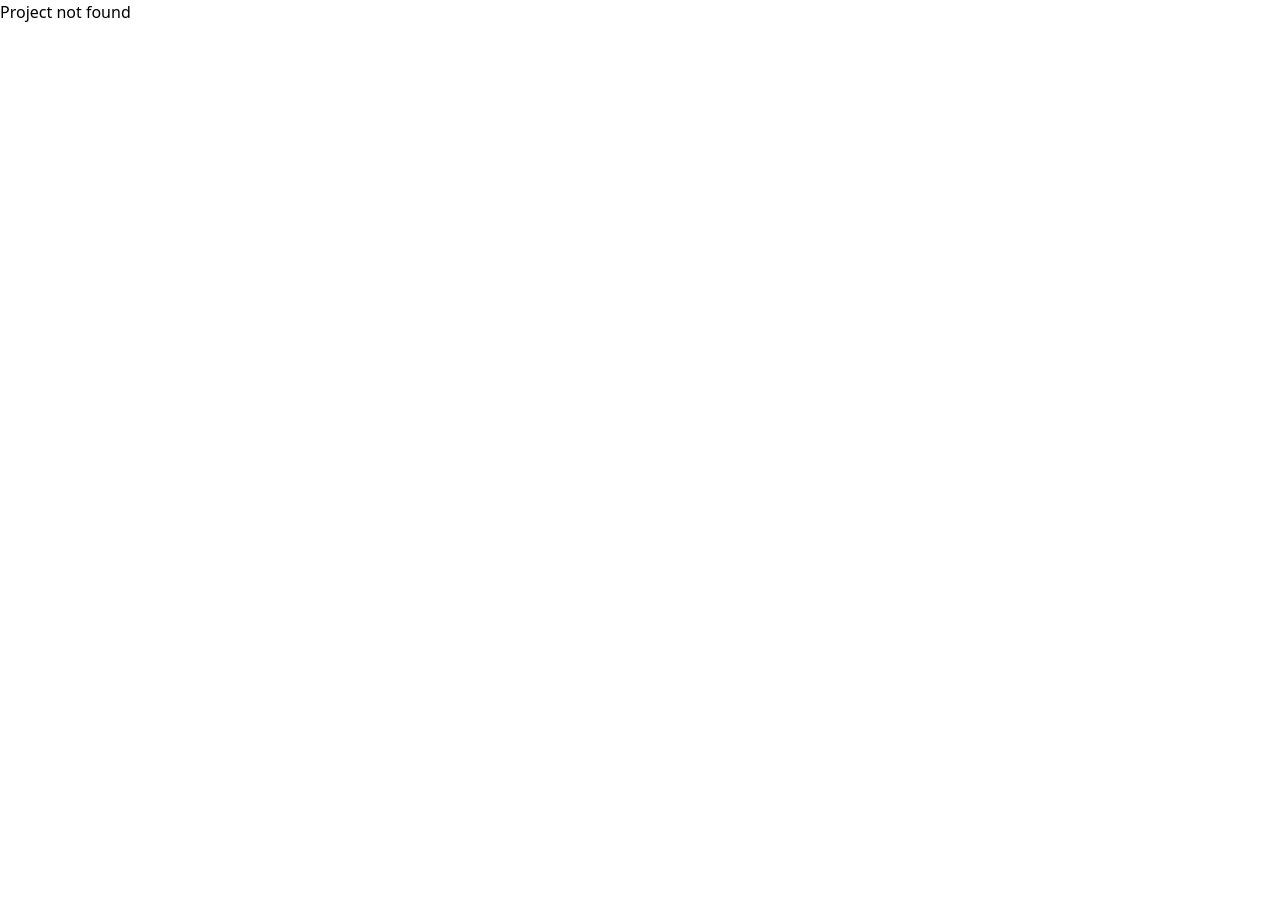
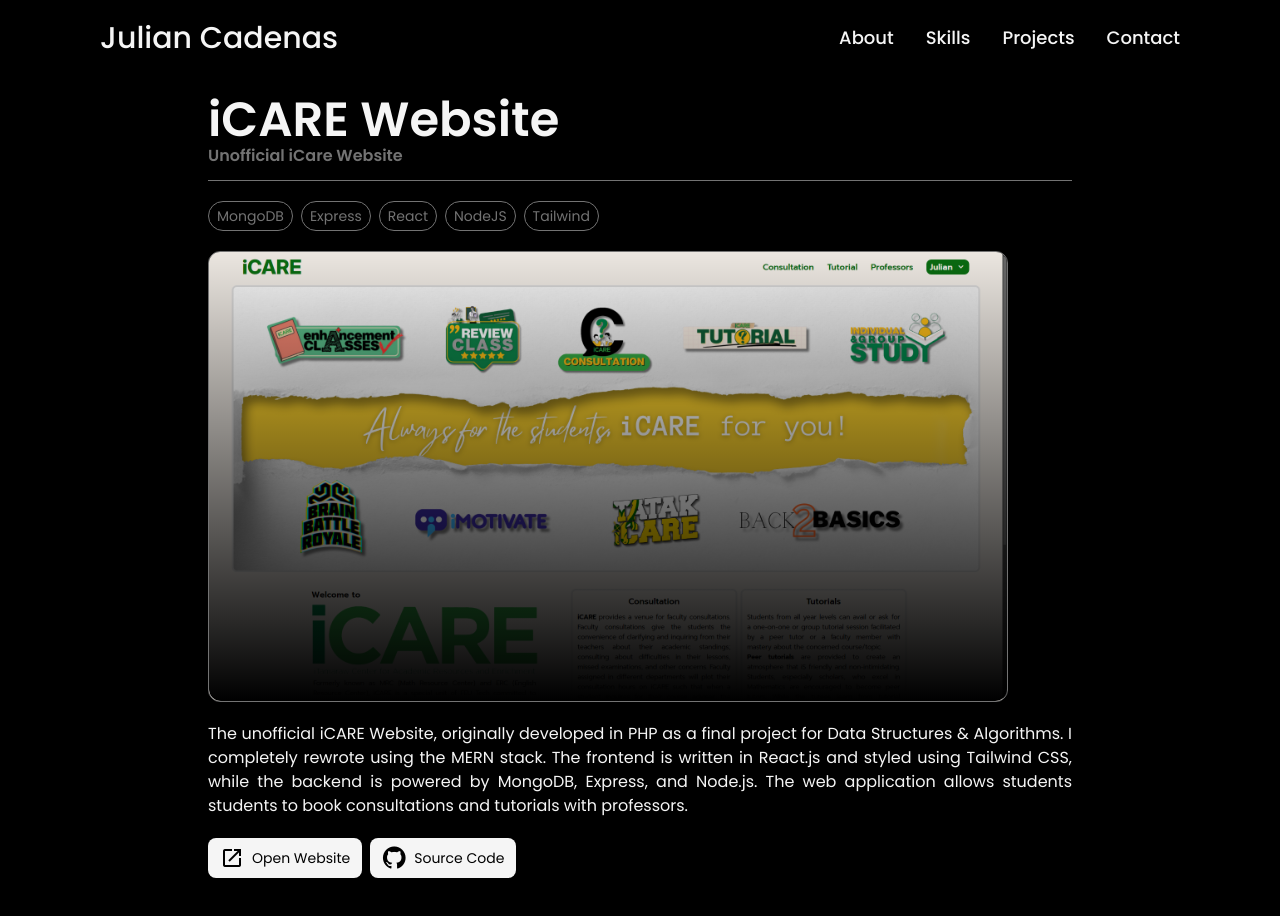
Before and after one commit to julsCadenas/portfolio-2, a React (Vite) app: page /project/1 in a window 1280 px wide. Before the commit this address had no page. Shown: the top 916 px of the page. Before the commit the page ends 800 px from the top, so only its background shows below. Built offline with nearby package versions, Linux system fonts and the light colour scheme.

Commit message:
chaged url from titles to id

```diff
--- a/src/App.jsx
+++ b/src/App.jsx
@@ -9,7 +9,7 @@ function App() {
     <Router>
         <Routes>
             <Route path="/" element={<Index />} />
-            <Route path="/project/:title" element={<SpecificProj />} />
+            <Route path="/project/:id" element={<SpecificProj />} />
         </Routes>
     </Router>
   )
--- a/src/components/projects.jsx
+++ b/src/components/projects.jsx
@@ -39,7 +39,7 @@ const Projects = () => {
             </section>
             <section className="flex justify-center items-center max-w-7xl px-2 sm:px-0 flex-wrap gap-2 md:gap-3 mt-8">
                 {projects.map((project, index) => (
-                    <Link to={`/project/${project.title}`} key={index} className='relative border-[1px] border-customGray rounded-xl group project-card'>
+                    <Link to={`/project/${project.id}`} key={index} className='relative border-[1px] border-customGray rounded-xl group project-card'>
                         <div className='relative'>
                             <img className='object-cover w-96 h-[450px] rounded-xl' src={project.image} alt={project.alt} />
                             <div className='absolute inset-0'>
--- a/src/pages/specificproj.jsx
+++ b/src/pages/specificproj.jsx
@@ -2,11 +2,10 @@ import React, { useRef, useEffect } from 'react'
 import { useParams } from 'react-router-dom'
 import projects from '../utils/data';
 import Header from '../components/header';
-import Contact from '../components/contact';
 
 const SpecificProj = () => {
-    const { title } = useParams();
-    const project = projects.find(p => p.title === title);
+    const { id } = useParams();
+    const project = projects.find(p => p.id === id );
     const ref = useRef(null);
 
     useEffect(() => {
--- a/src/utils/data.js
+++ b/src/utils/data.js
@@ -8,7 +8,7 @@ import fitlib from '../images/fitlibrary.png';
 
 const projects = [
     {
-        id: 1,
+        id: '1',
         title: 'iCARE Website',
         link: 'https://icare-unofficial.vercel.app/',
         repoLink: 'https://github.com/julsCadenas/icare-mern',
@@ -19,7 +19,7 @@ const projects = [
         description: 'The unofficial iCARE Website, originally developed in PHP as a final project for Data Structures & Algorithms. I completely rewrote using the MERN stack. The frontend is written in React.js and styled using Tailwind CSS, while the backend is powered by MongoDB, Express, and Node.js. The web application allows students students to book consultations and tutorials with professors.'
     },
     {
-        id: 2,
+        id: '2',
         title: 'Anime Finder',
         link: 'https://myanifinder.vercel.app/',
         repoLink: 'https://github.com/julsCadenas/anime-finder-2',
@@ -30,7 +30,7 @@ const projects = [
         description: 'The Anime Finder is a web application designed to help anime fans in discovering their next favorite series or movie. Leveraging React.js and Tailwind CSS, this project offers an intuitive user interface where users can explore a vast database of anime content. The core functionality of the Anime Finder is powered by the Jikan API, allowing data retrieval for up-to-date information on anime titles, genres, ratings, and more.'
     },
     {
-        id: 3,
+        id: '3',
         title: 'FEU Tech Library',
         link: 'https://fitlib-e38fb.web.app/',
         repoLink: 'https://github.com/julsCadenas/fitlib',
@@ -41,7 +41,7 @@ const projects = [
         description: 'A responsive website made using React.js and Firebase for as a final requirement in our Software Design course. This platform is designed to allow students to reserve or borrow books in advance before going to the library, and also to access books provided by FEU Tech in one centralized web application.'
     },
     {
-        id: 4,
+        id: '4',
         title: 'Photography Portfolio',
         link: 'https://aai-psd.vercel.app/',
         repoLink: 'https://github.com/julsCadenas/ave-website',
@@ -53,7 +53,7 @@ const projects = [
         It features an intuitive interface where visitors can explore his work and connect with him professionally. Additionally, the website is fully responsive, providing an optimal viewing experience on mobile phones. Make sure to follow him as well!`
     },
     {
-        id: 5,
+        id: '5',
         title: 'LRT System',
         repoLink: 'https://github.com/julsCadenas/lrtProject',
         image: lrt,
@@ -63,7 +63,7 @@ const projects = [
         description: `A project I created to challenge myself in creating an application using Python and SQLite. During my sophomore year in college, we were tasked with creating a program that calculates LRT-2's fare matrix. Since then, I promised myself that I would one day code an application to simulate LRT-2's ticket vending machine. This project uses Python's Custom Tkinter library to build its modern and minimalistic GUI. Custom Tkinter enhances the standard Tkinter library, enabling users to create more modern-looking UIs. The project uses SQLite for its database, with Python utilized to manipulate the data.`
     },
     {
-        id: 6,
+        id: '6',
         title: 'GWA-Calculator',
         link: 'https://julscadenas.github.io/gwa-calculator/',
         repoLink: 'https://github.com/julsCadenas/gwa-calculator',
@@ -74,7 +74,7 @@ const projects = [
         description: 'The GWA Calculator is a simple web application designed to help students compute their General Weighted Average (GWA). This project provides an interface where users can input their grades and the corresponding units for each subject, and then calculate their GWA.'
     },
     {
-        id: 7,
+        id: '7',
         title: 'Clock Extension',
         repoLink: 'https://github.com/julsCadenas/clockhome',
         image: clock,
```
